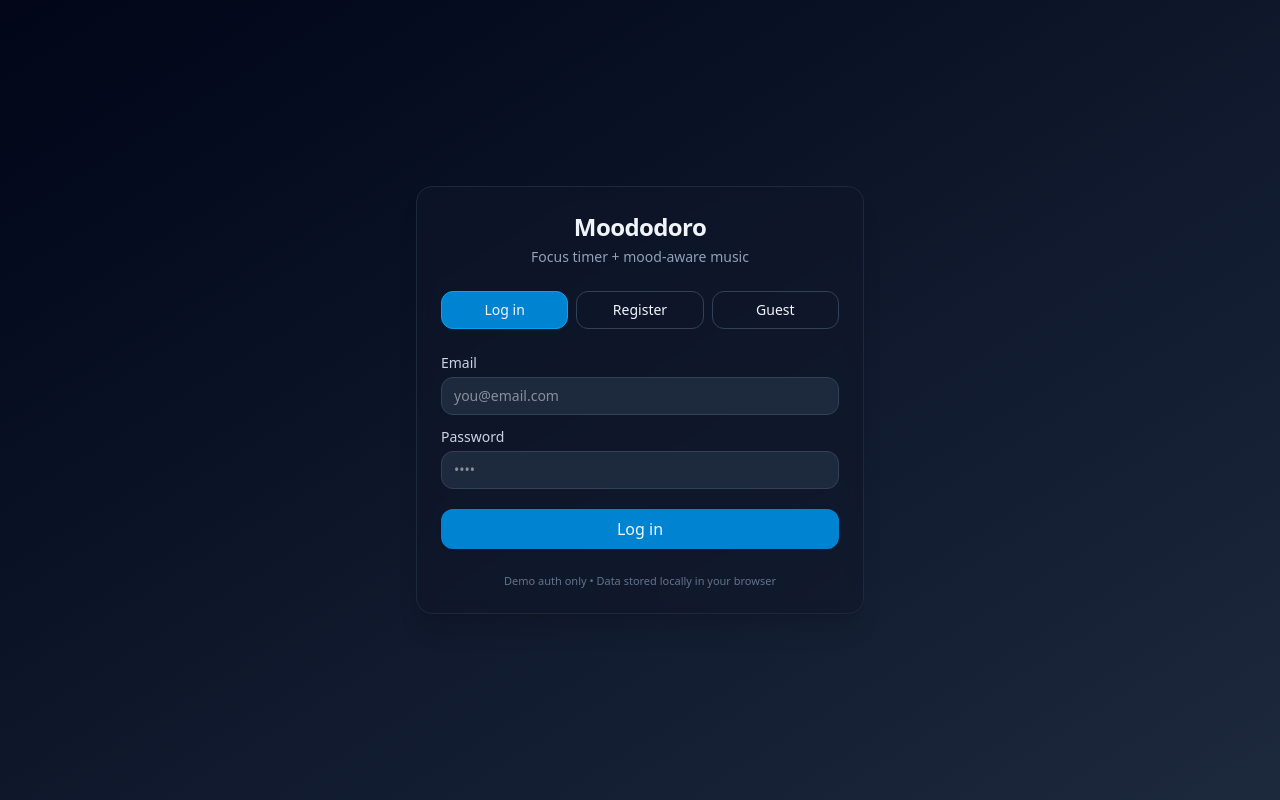
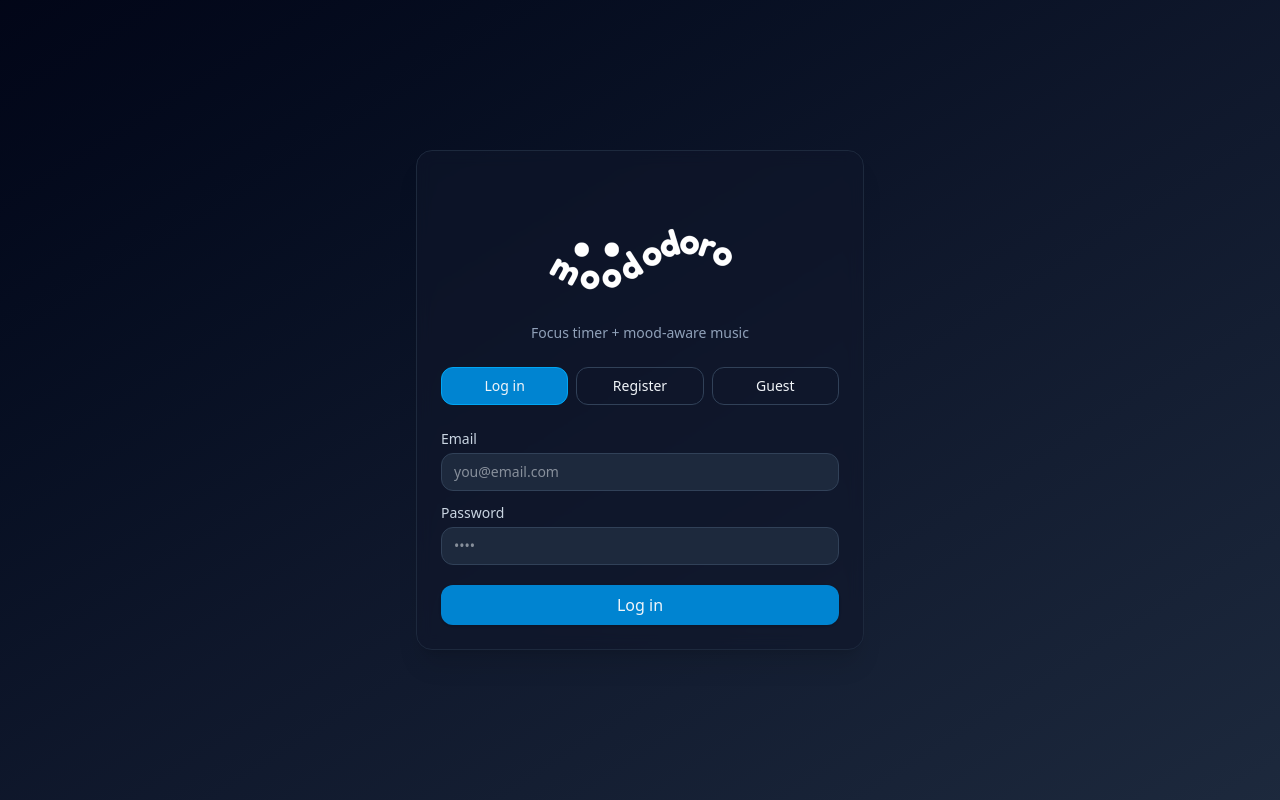
Before and after one commit to ellie-kim1/moododoro, a React (Vite) app: page / in a window 1280 px wide. Built offline with nearby package versions, Linux system fonts and the light colour scheme.

Commit message:
Add logo image and update mood card description
Added Moododoro logo image and updated text for mood card.

```diff
--- a/src/App.jsx
+++ b/src/App.jsx
@@ -133,7 +133,13 @@ function AuthGate({ onAuthed }) {
   return (
     <div className="min-h-screen bg-gradient-to-br from-slate-950 via-slate-900 to-slate-800 text-slate-100 p-6 flex items-center justify-center">
       <div className="w-full max-w-md bg-slate-900/60 backdrop-blur rounded-2xl shadow-xl p-6 border border-slate-800">
-        <h1 className="text-2xl font-semibold tracking-tight text-center">Moododoro</h1>
+
+      <div className="flex flex-col items-center justify-center space-y-3 mt-6">
+      <img
+        src="/white3.png"
+        alt="Moododoro logo"
+        className="w-50 h-30 object-contain"
+      /></div>
         <p className="text-sm text-slate-400 text-center mt-1">Focus timer + mood-aware music</p>
 
         <div className="mt-6 grid grid-cols-3 gap-2">
@@ -189,8 +195,6 @@ function AuthGate({ onAuthed }) {
             </button>
           </div>
         )}
-
-        <p className="text-[11px] text-slate-500 mt-6 text-center">Demo auth only • Data stored locally in your browser</p>
       </div>
     </div>
   );
@@ -543,7 +547,7 @@ function MainApp({ session, onLogout }) {
         {/* Mood + Music Card */}
         <div className="bg-slate-900/60 backdrop-blur rounded-2xl shadow-xl p-6 border border-slate-800">
           <h2 className="text-xl font-semibold tracking-tight">Personalized Mood-to-Music 🎧</h2>
-          <p className="text-sm text-slate-400 mt-1">Tell me how you feel; I’ll steer the vibe toward optimal study focus.</p>
+          <p className="text-sm text-slate-400 mt-1">Tell me how you feel!</p>
 
           {/* Mood sliders */}
           <div className="mt-6 grid gap-6">
```
